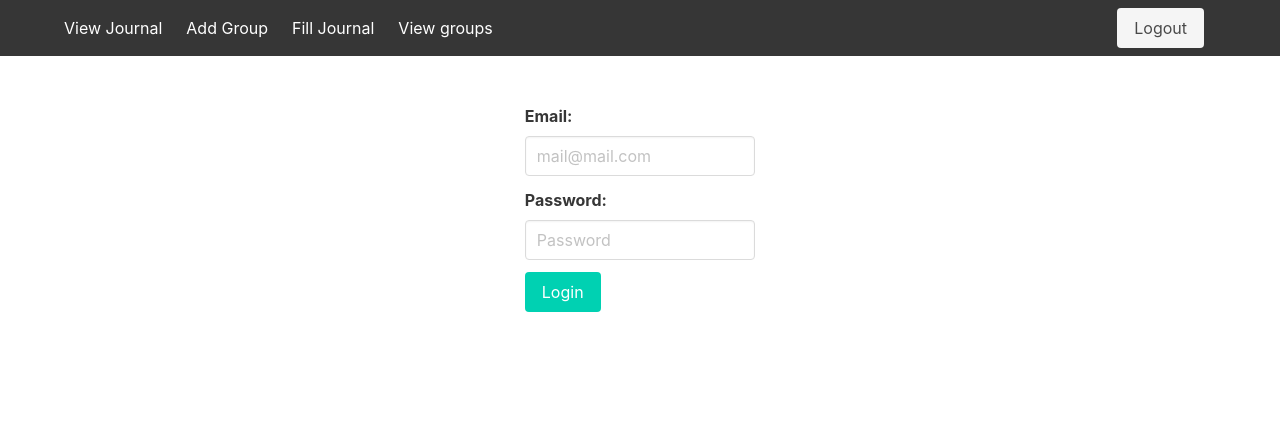
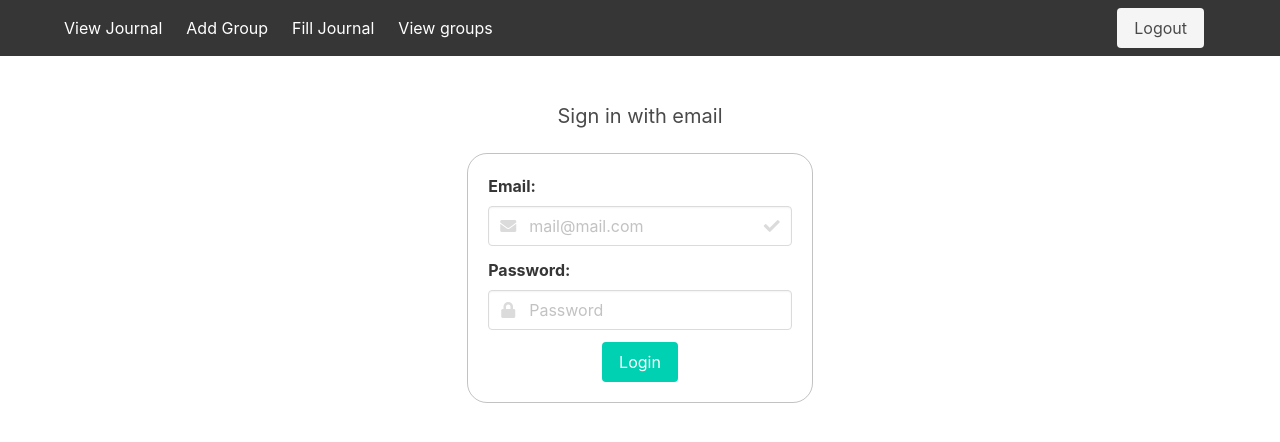
Before and after one commit to grausas/curriculum-journal, a Vue app: page /login in a window 1280 px wide. Shown: the top 442 px of the page. Built offline with nearby package versions, Linux system fonts and the light colour scheme; no server answers; sample sign-in values are in the browser's storage.

Commit message:
styled some elements

```diff
--- a/src/App.vue
+++ b/src/App.vue
@@ -16,3 +16,8 @@ export default {
   components: { Navigation },
 };
 </script>
+
+<style>
+@import url(https://cdnjs.cloudflare.com/ajax/libs/font-awesome/5.14.0/css/all.min.css);
+@import url(https://stackpath.bootstrapcdn.com/font-awesome/4.7.0/css/font-awesome.min.css);
+</style>
--- a/src/components/Navigation.vue
+++ b/src/components/Navigation.vue
@@ -104,6 +104,9 @@ export default {
 
   .navbar-menu.is-active {
     width: 50%;
+    margin: 0 auto;
+    margin-left: 0;
+    display: inline-block;
   }
 }
 </style>
--- a/src/views/FillJournal.vue
+++ b/src/views/FillJournal.vue
@@ -87,7 +87,7 @@ export default {
   data() {
     return {
       selectedGroup: "",
-      date: "",
+      date: new Date().toISOString().substr(0, 10),
       childrenattended: "",
       extra: "",
       groupsList: [],
--- a/src/views/Login.vue
+++ b/src/views/Login.vue
@@ -1,5 +1,6 @@
 <template>
   <div class="login">
+    <h1 class="subtitle">Sign in with email</h1>
     <Notification
       v-if="error"
       v-on:close="error = false"
@@ -9,25 +10,34 @@
     <form v-on:submit.prevent="login">
       <div class="field">
         <label class="label">Email:</label>
-        <div class="control">
+        <div class="control has-icons-left has-icons-right">
           <input
             class="input"
             type="email"
             v-model="email"
             placeholder="mail@mail.com"
           />
+          <span class="icon is-small is-left">
+            <i class="fas fa-envelope"></i>
+          </span>
+          <span class="icon is-small is-right">
+            <i class="fas fa-check"></i>
+          </span>
         </div>
       </div>
 
       <div class="field">
         <label class="label">Password:</label>
-        <div class="control">
+        <div class="control has-icons-left">
           <input
             class="input"
             v-model="password"
             type="password"
             placeholder="Password"
           />
+          <span class="icon is-small is-left">
+            <i class="fas fa-lock"></i>
+          </span>
         </div>
       </div>
 
@@ -86,8 +96,23 @@ export default {
   display: flex;
   align-items: center;
   justify-content: center;
+  flex-direction: column;
 }
+
 form {
-  width: 20%;
+  width: 30%;
+  border: 1px solid rgba(0, 0, 0, 0.24);
+  padding: 20px;
+  border-radius: 20px;
+}
+
+form > .field:last-child {
+  text-align: center;
+}
+
+@media only screen and (max-width: 850px) {
+  form {
+    width: 80%;
+  }
 }
 </style>
--- a/src/views/ViewGroups.vue
+++ b/src/views/ViewGroups.vue
@@ -7,8 +7,11 @@
       :message="errorMessage"
     />
     <h1 class="subtitle">View Groups</h1>
-    <button class="button is-small is-success" @click="sortBy()">
-      Sort
+    <button class="button is-small is-success has-icons-left" @click="sortBy()">
+      Sort by group name
+      <span class="icon is-small is-left">
+        <i class="fa fa-sort-desc" aria-hidden="true"></i>
+      </span>
     </button>
     <table class="table is-striped is-narrow ">
       <thead>
@@ -33,8 +36,8 @@
             <router-link
               class="button is-small is-success"
               :to="/editgroup/ + group.id"
-              >Edit</router-link
-            >
+              >Edit
+            </router-link>
           </td>
           <td>
             <a
@@ -129,6 +132,11 @@ form {
 .field {
   max-width: 50%;
 }
+
+.button .icon:first-child:last-child {
+  margin-left: 5px;
+}
+
 @media only screen and (max-width: 850px) {
   table,
   thead,
--- a/src/views/ViewJournal.vue
+++ b/src/views/ViewJournal.vue
@@ -11,8 +11,11 @@
         />
       </div>
     </div>
-    <button class="button is-small is-success" @click="sortBy()">
+    <button class="button is-small is-success has-icons-left" @click="sortBy()">
       Sort by date
+      <span class="icon is-small is-left">
+        <i class="fa fa-sort-desc" aria-hidden="true"></i>
+      </span>
     </button>
     <table class="table is-striped is-narrow">
       <thead>
@@ -84,16 +87,14 @@ export default {
     sortBy() {
       let assending = false;
       this.journals.sort((x, y) => {
-        let a = x.gname.toLowerCase();
-        let b = y.gname.toLowerCase();
+        let a = x.date;
+        let b = y.date;
         if (assending) {
           return a < b ? 1 : -1;
         } else {
           return a < b ? -1 : 1;
         }
       });
-      console.log(assending);
-
       assending = !assending;
     },
   },
@@ -117,7 +118,7 @@ export default {
         })
       )
       .then(() => {
-        this.journals.sort((a, b) => (a.gname > b.gname ? -1 : 1));
+        this.journals.sort((a, b) => (a.date > b.date ? -1 : 1));
       });
   },
 };
@@ -139,6 +140,10 @@ input {
 
 input:focus {
   background-color: rgb(198, 237, 250);
+}
+
+.button .icon:first-child:last-child {
+  margin-left: 0px;
 }
 
 @media only screen and (max-width: 850px) {
```
